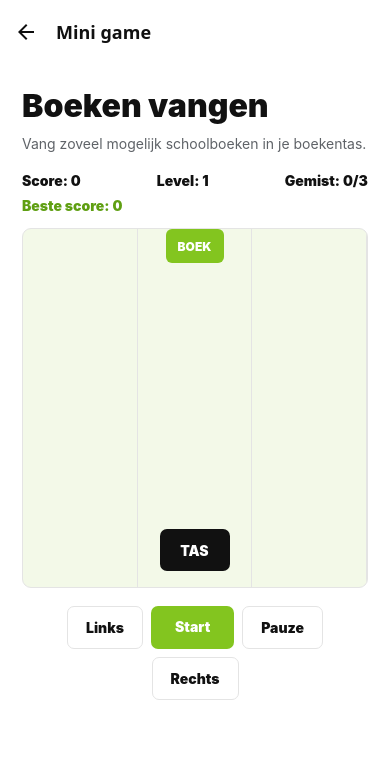
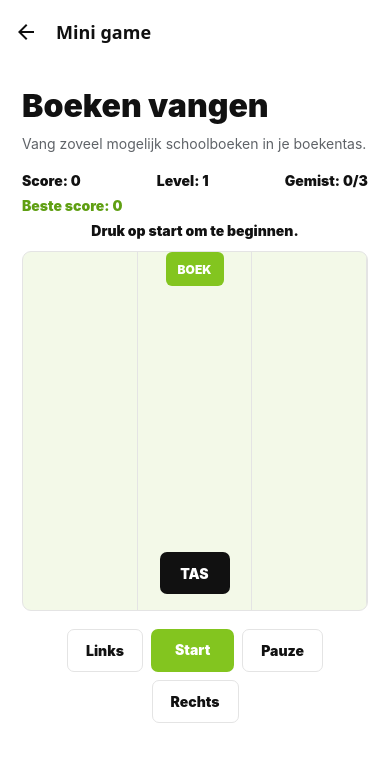
Before and after one commit to r1047785/webflow-campus-app, a React Native app: screen /BookGame in a window 390 px wide. Shown: the top 762 px of the page. Built offline with nearby package versions, Linux system fonts and the light colour scheme; no server answers.

Commit message:
Yente-eindopdracht-onderdeel: add feedback to book game

```diff
--- a/screens/BookGameScreen.js
+++ b/screens/BookGameScreen.js
@@ -11,6 +11,7 @@ export default function BookGameScreen() {
   const [misses, setMisses] = useState(0);
   const [isPlaying, setIsPlaying] = useState(false);
   const [isPaused, setIsPaused] = useState(false);
+  const [message, setMessage] = useState("Druk op start om te beginnen.");
 
   const level = Math.floor(score / 5) + 1;
   const speed = Math.max(180, 450 - score * 15);
@@ -42,6 +43,7 @@ export default function BookGameScreen() {
     setMisses(0);
     setIsPaused(false);
     setIsPlaying(true);
+    setMessage("Vang de boeken!");
   }
 
   function pauseGame() {
@@ -52,6 +54,7 @@ export default function BookGameScreen() {
 
   function checkCatch() {
     if (bookLane === basketLane) {
+      setMessage("Goed gevangen!");
       setScore((currentScore) => {
         const newScore = currentScore + 1;
 
@@ -62,11 +65,13 @@ export default function BookGameScreen() {
         return newScore;
       });
     } else {
+      setMessage("Gemist!");
       setMisses((currentMisses) => {
         const newMisses = currentMisses + 1;
 
         if (newMisses >= 3) {
           setIsPlaying(false);
+          setMessage("Game over!");
         }
 
         return newMisses;
@@ -99,6 +104,7 @@ export default function BookGameScreen() {
         <Text style={styles.scoreText}>Gemist: {misses}/3</Text>
       </View>
       <Text style={styles.highScore}>Beste score: {highScore}</Text>
+      <Text style={styles.message}>{message}</Text>
       {isPaused ? (
         <Text style={styles.pauseText}>Pauze</Text>
       ) : null}
@@ -174,7 +180,13 @@ const styles = StyleSheet.create({
   highScore: {
     color: colors.primaryDark,
     fontWeight: "900",
-    marginBottom: 14
+    marginBottom: 8
+  },
+  message: {
+    color: colors.ink,
+    fontWeight: "900",
+    textAlign: "center",
+    marginBottom: 12
   },
   pauseText: {
     color: colors.primaryDark,
```
